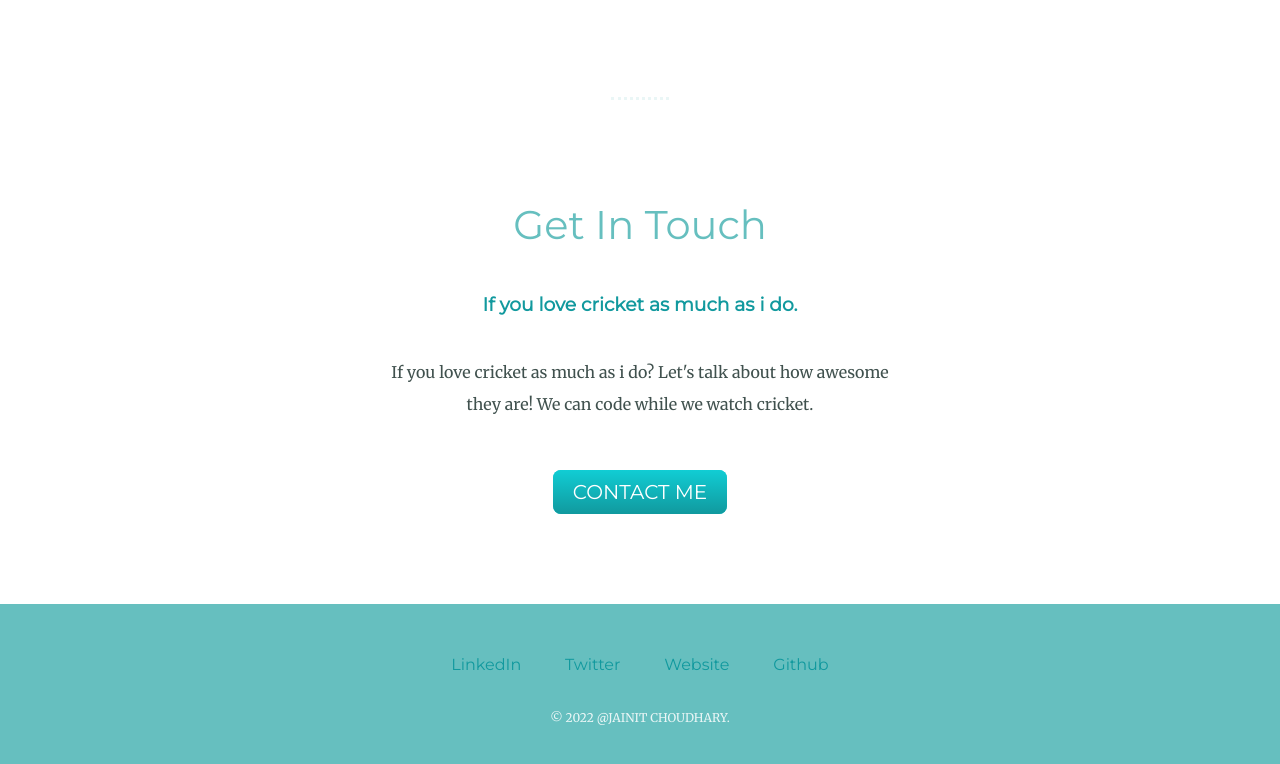
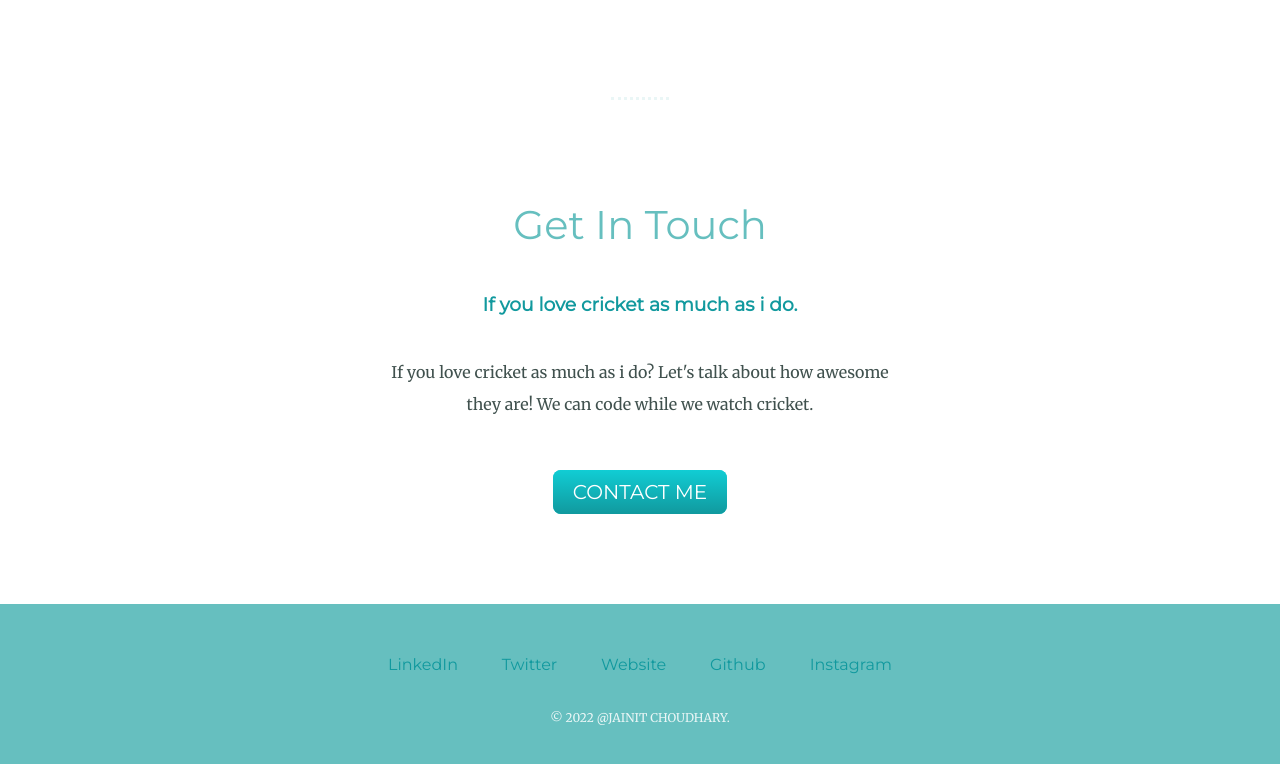
Before and after one commit to JainitChoudhary/its-me, a plain HTML site: page index.html in a window 1280 px wide. Shown: the part 2180-2944 px from the top of the page. Drawn offline with Linux system fonts and the light colour scheme.

Commit message:
Update index.html

```diff
--- a/index.html
+++ b/index.html
@@ -54,6 +54,9 @@
         <a class="footer-link" href="https://twitter.com/jcsrr1">Twitter</a>
         <a class="footer-link" href="https://jainitchoudhary.github.io/about-mee/">Website</a>
          <a class="footer-link" href="https://github.com/JainitChoudhary">Github </a>
+       <a class="footer-link" href=" https://www.instagram.com/jainit_chaudhary/">Instagram</a>
+
+
 
       <p class="copyright">© 2022 @JAINIT CHOUDHARY.</p>
     </div>
```
